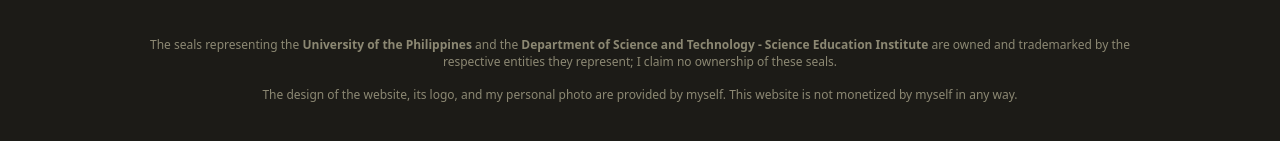
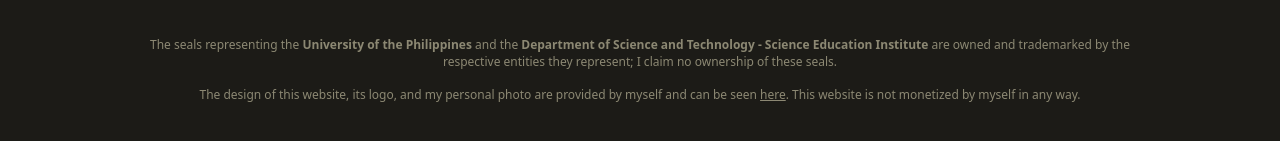
Before and after one commit to jmichaelmenina/jmichaelmenina.github.io, a React (Vite) app: page / in a window 1280 px wide. Shown: the part 3824-3965 px from the top of the page. Built offline with nearby package versions, Linux system fonts and the light colour scheme; the HTML template or start-up script is replaced by a standard one.

Commit message:
Added repo link to footer

```diff
--- a/src/App.module.css
+++ b/src/App.module.css
@@ -786,6 +786,11 @@
   padding-top: 1rem;
 }
 
+.site-footer__credits a {
+  text-decoration: underline;
+  color: var(--color-footer-text);
+}
+
 /**
  *  MOBILE
  */
--- a/src/section_Footer.tsx
+++ b/src/section_Footer.tsx
@@ -13,7 +13,7 @@
             The seals representing the <strong>University of the Philippines</strong> and the <strong>Department of Science and Technology - Science Education Institute </strong> are owned and trademarked by the respective entities they represent; I claim no ownership of these seals.
           </p>
           <p>
-            The design of the website, its logo, and my personal photo are provided by myself. This website is not monetized by myself in any way.
+            The design of this website, its logo, and my personal photo are provided by myself and can be seen <a href="https://github.com/jmichaelmenina/web-jmichael" target="_blank" rel="noreferrer">here</a>. This website is not monetized by myself in any way.
           </p>
         </div>
       </div>
```
